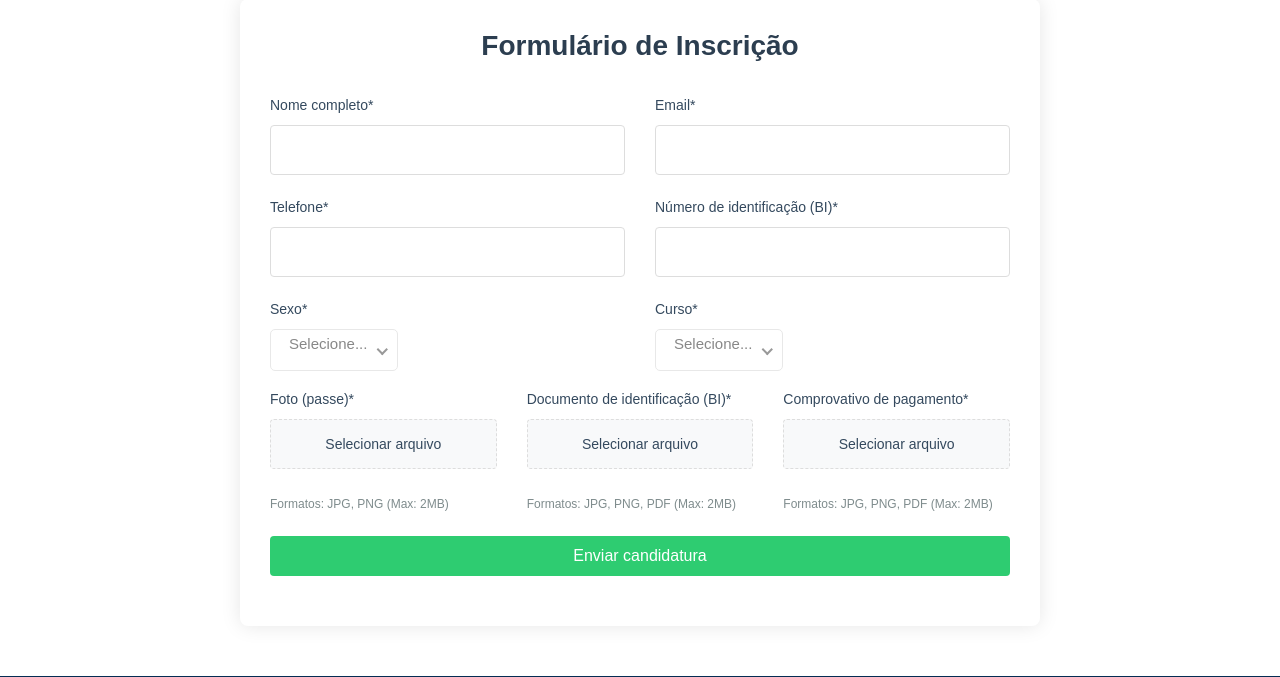
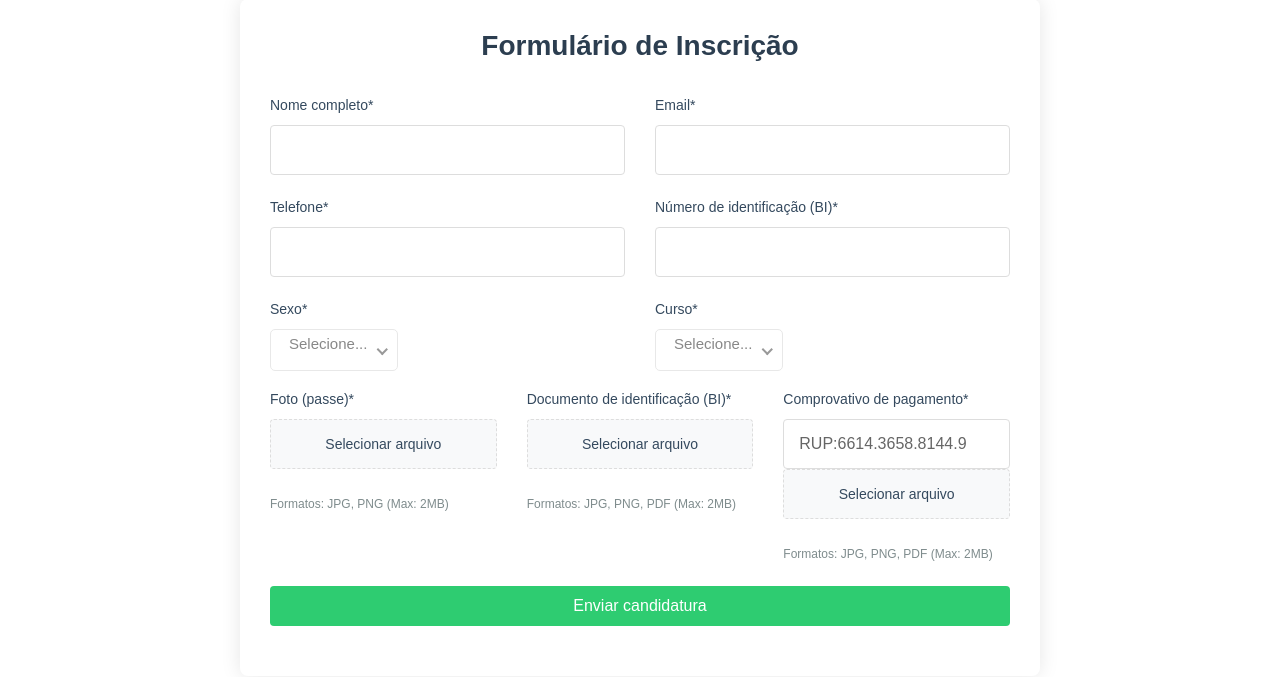
Before and after one commit to OrlandoMartinho/sistema_de_inscricao_v2, a PHP site: page /pages/inscricao.php in a window 1280 px wide. Shown: the part 140-817 px from the top of the page. Run offline with PHP 8.4, Linux system fonts and the light colour scheme; data that the repository does not hold is empty.

Commit message:
adding files

```diff
--- a/pages/inscricao.php
+++ b/pages/inscricao.php
@@ -510,6 +510,8 @@ function processarUpload($field_name, $allowed_types) {
                     <div class="col-md-4">
                         <div class="form-group">
                             <label>Comprovativo de pagamento*</label>
+
+                            <input type="text" id="rup" name="rup" value="" readonly>
                             <div class="file-input">
                                 <label class="file-input-label" for="comprovativo">Selecionar arquivo</label>
                                 <input type="file" id="comprovativo" name="comprovativo" required accept="image/jpeg,image/png,application/pdf">
@@ -690,6 +692,37 @@ function processarUpload($field_name, $allowed_types) {
         document.getElementById('telefone').addEventListener('input', function(e) {
             this.value = this.value.replace(/\D/g, '');
         });
+
+        function gerarRUP() {
+            let rupNumeros = '';
+            for (let i = 0; i < 13; i++) {
+                rupNumeros += Math.floor(Math.random() * 10); // Gera um dígito aleatório de 0 a 9
+            }
+
+            // Formata o RUP: xxxx.xxxx.xxxx.x
+            let rupFormatado = '';
+            for (let i = 0; i < rupNumeros.length; i++) {
+                rupFormatado += rupNumeros[i];
+                if ((i + 1) % 4 === 0 && i !== 12) {
+                    rupFormatado += '.';
+                }
+            }
+
+            const inputRup = document.getElementById('rup');
+            if (inputRup) {
+                inputRup.value ="RUP:"+ rupFormatado; // Define o valor do campo RUP formatado
+            } else {
+                console.error("Campo de RUP não encontrado no DOM.");
+            }
+
+            return rupFormatado;
+        }
+
+
+        // Exemplo de uso
+        console.log("RUP gerado:", gerarRUP());
+
+
     </script>
 </body>
 </html>
```
Also changed, not shown: 1 other file.
